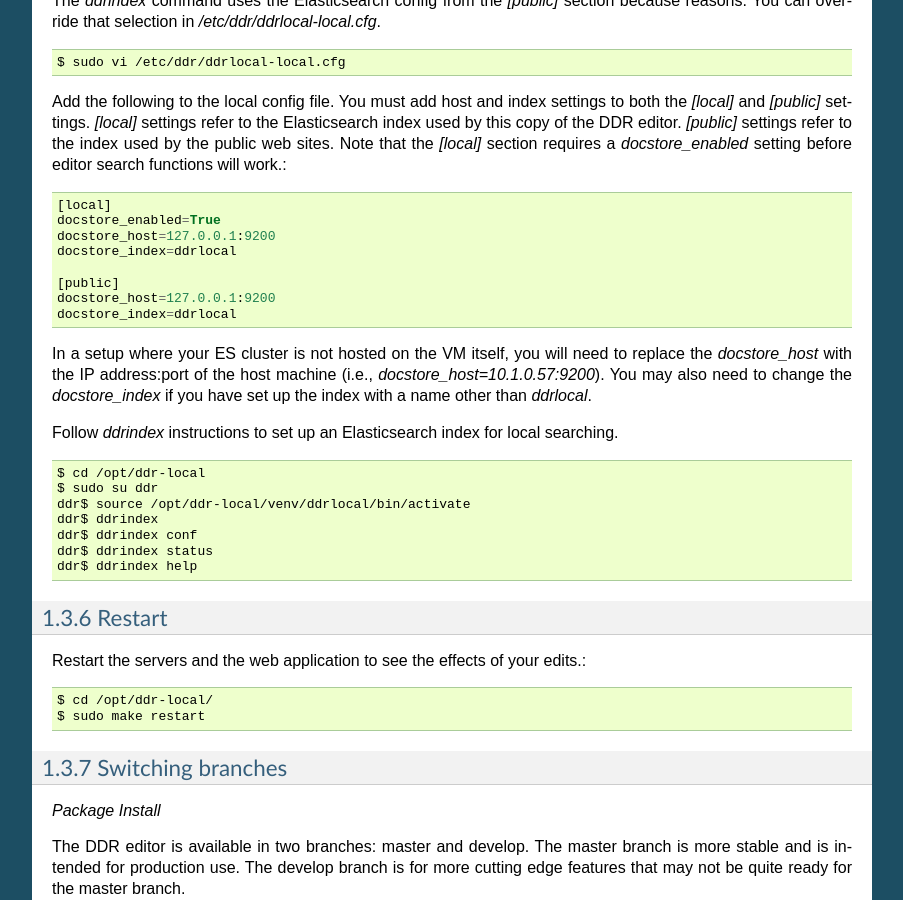
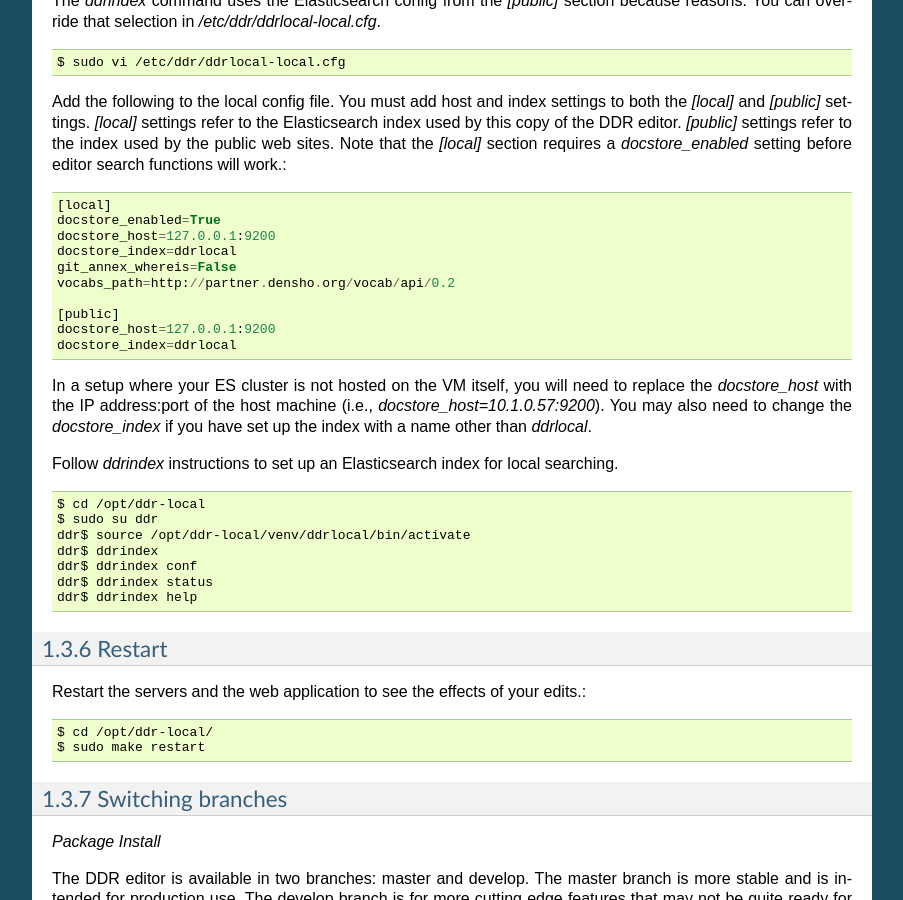
Before and after one commit to denshoproject/ddr-manual, a Sphinx documentation site: the page built from source/admins/workstations/create-workstation-vm.rst, in a window 1280 px wide and 900 px high, scrolled down 8885 px. Shown: the whole window, without its empty margins (198-1101 px from the left). Built offline with Sphinx 7.4.7, drawn with Linux system fonts in a browser that asks for light colours.

Commit message:
Update create-workstation-vm.rst
added more info to ddrlocal-local.cfg

```diff
--- a/source/admins/workstations/create-workstation-vm.rst
+++ b/source/admins/workstations/create-workstation-vm.rst
@@ -483,6 +483,8 @@
     docstore_enabled=True
     docstore_host=127.0.0.1:9200
     docstore_index=ddrlocal
+    git_annex_whereis=False
+    vocabs_path=http://partner.densho.org/vocab/api/0.2
 
     [public]
     docstore_host=127.0.0.1:9200
```
